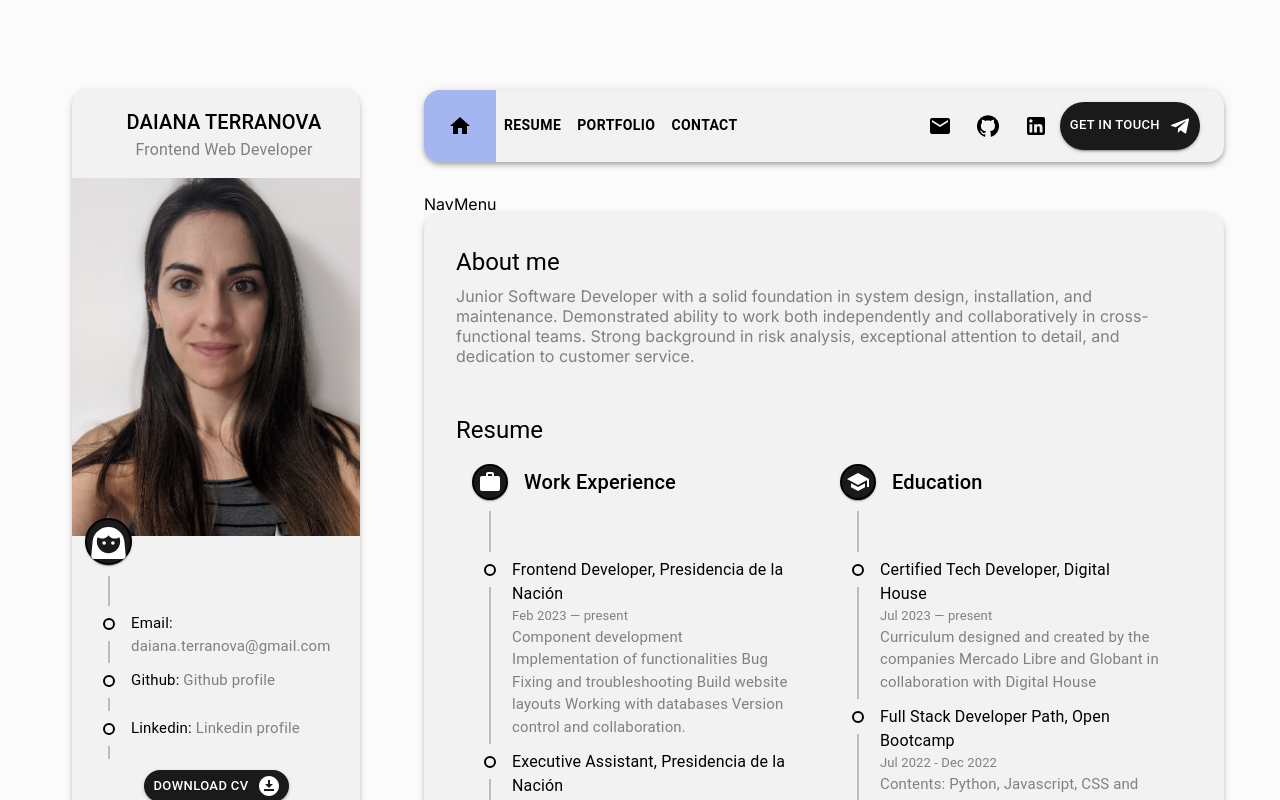
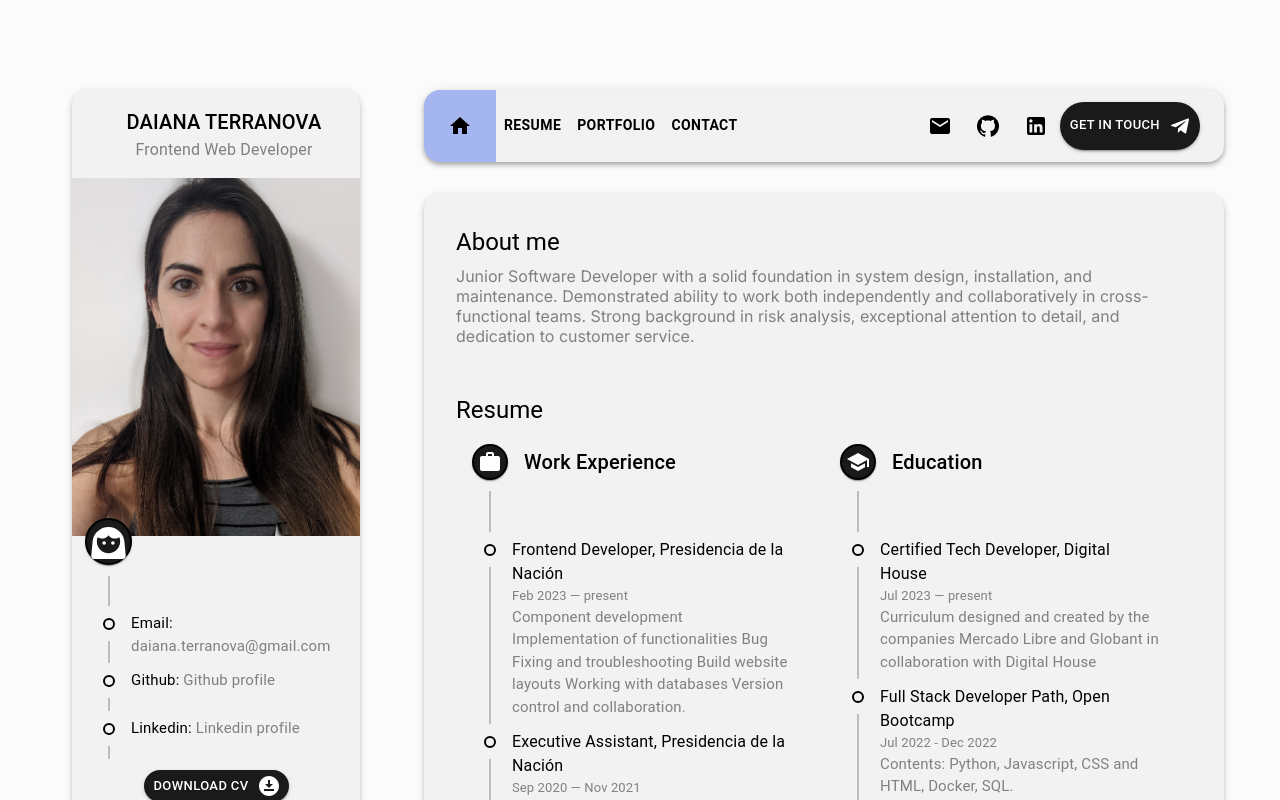
Before and after one commit to daiterranova/Portfolio, a React (Vite) app: page / in a window 1280 px wide. Shown: the top 800 px of the page. Built offline with nearby package versions, Linux system fonts and the light colour scheme.

Commit message:
delete unused components

```diff
--- a/src/App.jsx
+++ b/src/App.jsx
@@ -2,10 +2,8 @@ import { useState } from 'react'
 import './App.css'
 import { Container, Grid } from '@mui/material'
 import Profile from './components/Profile'
-import NavMenu from './components/NavMenu'
 import Portfolio from './pages/Portfolio'
 import Resume from './pages/Resume'
-import Contact from './pages/Contact'
 import Footer from './components/Footer'
 import Header from './components/Header'
 import { BrowserRouter as Router, Routes, Route } from 'react-router-dom'
@@ -20,12 +18,10 @@ function App() {
         </Grid>
         <Grid item xs>
           <Header />
-          <NavMenu />
           <Router>
             <Routes>
+              <Route path='/' element={<Resume />} />
               <Route path='/portfolio' element={<Portfolio />} />
-              <Route path='/' element={<Resume />} />
-              <Route path='/contact' element={<Contact />} />
               <Route path="*" element={<NoPage />} />
             </Routes>
           </Router>
```
